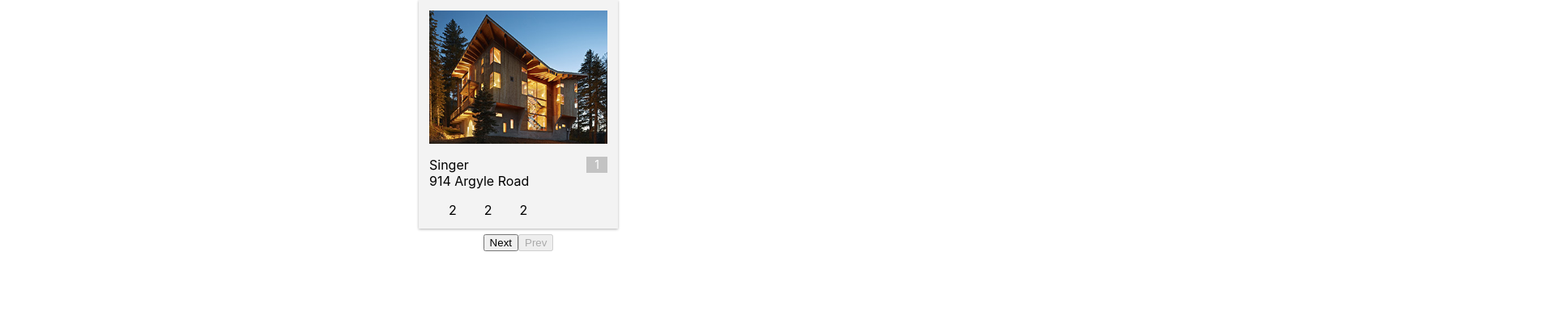
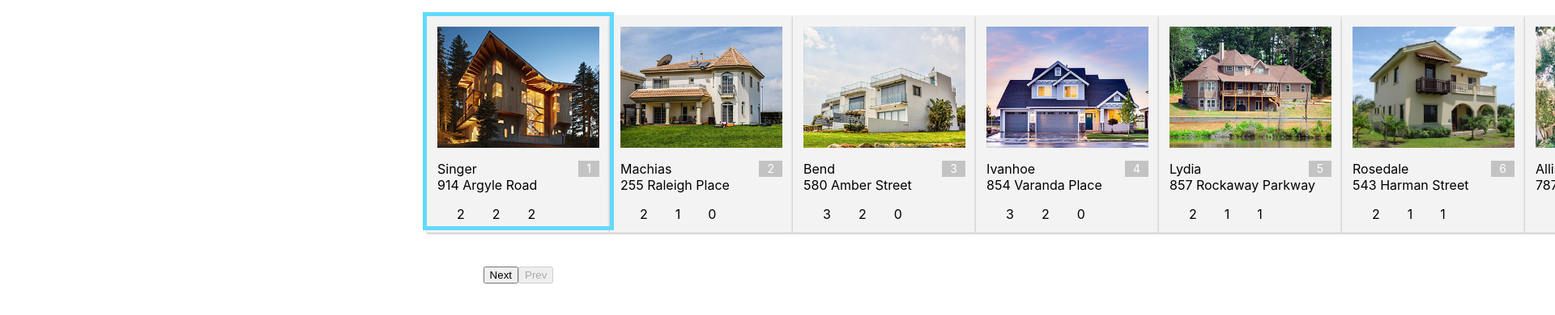
Before and after one commit to Hemapavuluri/ImageCarousel, a React (Create React App) app: page / in a window 1280 px wide. Shown: the top 390 px of the page at 81% size, 1920 px wide, since content can reach past the window. Built offline with nearby package versions, Linux system fonts and the light colour scheme.

Commit message:
give blue color outline to the selected property and add some styling

```diff
--- a/src/App.js
+++ b/src/App.js
@@ -1,5 +1,5 @@
 import React, { Component } from 'react';
-import './App.css';
+import './App.scss';
 import Card from './Card';
 import data from './data'
 
@@ -32,9 +32,15 @@ prevProperty = () => {
     return (
       <div className="App">
         <div className="col">
-          {
-            <Card key={property.index} property={property} />
-          }
+          <div className="cards-slider">
+            <div className="cards-slider-wrapper" style={{
+                  'transform': `translateX(-${property.index*(100/properties.length)}%)`
+                }}>
+            {
+              properties.map(property => <Card key={property.index} property={property} />)
+            }
+            </div>
+          </div>
         </div>
         <div className="buttons">
           <button
--- a/src/App.css
+++ b/src/App.scss
@@ -25,10 +25,37 @@
 .col {
   height: 264px;
   position: relative;
+  padding: 20px;
 }
 
 .buttons {
   padding: 25px;
+}
+
+.cards-slider {
+  position: relative;
+  max-width: 226px;
+  margin: 0 auto;
+  &:after {
+    content: '';
+    display: block;
+    width: 100%;
+    height: 260px;
+    outline: 5px solid #61DAFB;
+    position: absolute;
+    top: 0;
+    left: 0;
+  }
+}
+
+.cards-slider-wrapper {
+  display: flex;
+  position: absolute;
+  transition: transform 300ms cubic-bezier(0.455, 0.03, 0.515, 0.955);
+  .card {
+    flex: 1;
+    min-width: 200px;
+  }
 }
 
 @keyframes App-logo-spin {
--- a/src/Card.scss
+++ b/src/Card.scss
@@ -42,8 +42,8 @@
     display: inline-block;
   }
   img {
-    width: 220px;
-    height: 165px;
+    width: calc(100%);
+    height: 150px;
     margin: 0 auto;
     display: block;
     object-fit: cover;
```
